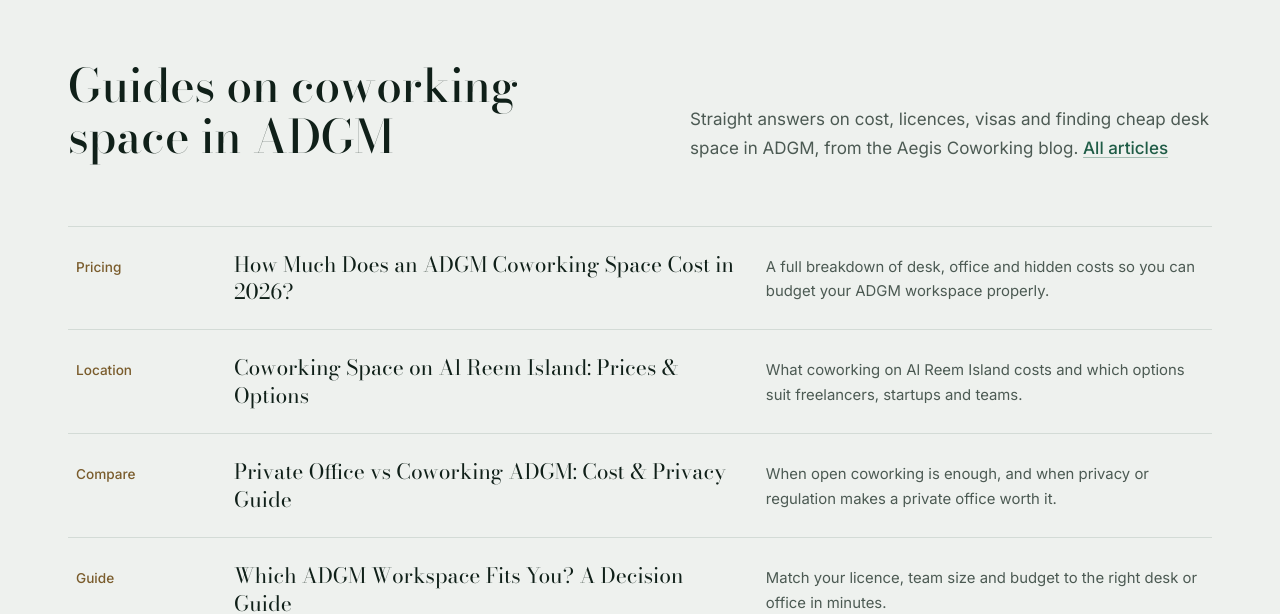
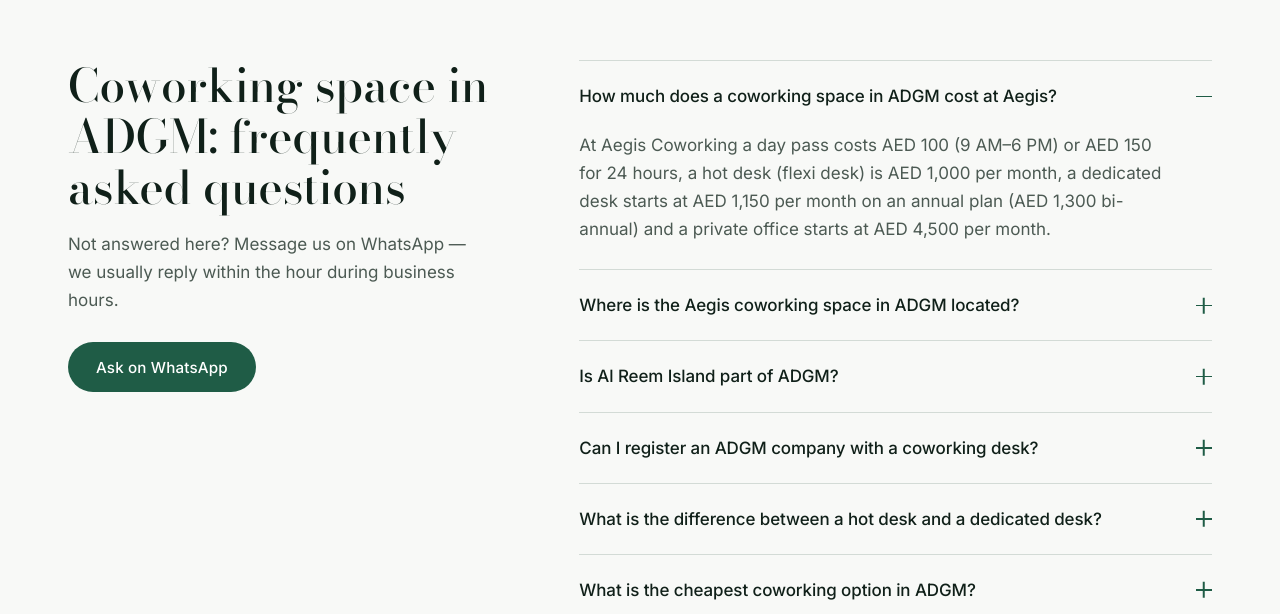
Before and after one commit to coworkingaegis-dev/aegis-coworking-space, a React (Vite) app: page / in a window 1280 px wide. Shown: the part 9138-9752 px from the top of the page. Built offline with nearby package versions, Linux system fonts and the light colour scheme.

Commit message:
Update CoworkingSpacePage.jsx

```diff
--- a/src/pages/CoworkingSpacePage.jsx
+++ b/src/pages/CoworkingSpacePage.jsx
@@ -7,7 +7,7 @@
 import LicenceMatch from '../components/LicenceMatch'
 import { WhyAegis, Amenities, Steps } from '../components/WhyAegis'
 import Location from '../components/Location'
-import { Testimonials, Blogs, FAQ, FinalCTA, WhatsAppFab } from '../components/Social'
+import { Testimonials, FAQ, FinalCTA, WhatsAppFab } from '../components/Social'
 import {
   SITE_URL, MAIN_SITE, PAGE_TITLE, PAGE_DESCRIPTION, DATE_PUBLISHED, DATE_MODIFIED,
   BUSINESS, plans, extras, faqs, relatedBlogs,
@@ -140,14 +140,6 @@
         acceptedAnswer: { '@type': 'Answer', text: f.a },
       })),
     },
-    {
-      '@type': 'ItemList',
-      '@id': `${SITE_URL}/#guides`,
-      name: 'Guides on coworking space in ADGM',
-      itemListElement: relatedBlogs.map((b, i) => ({
-        '@type': 'ListItem', position: i + 1, name: b.title, url: b.url,
-      })),
-    },
   ],
 }
 
@@ -198,7 +190,6 @@
         <Steps />
         <Location />
         <Testimonials />
-        <Blogs />
         <FAQ />
         <FinalCTA />
       </main>
```
